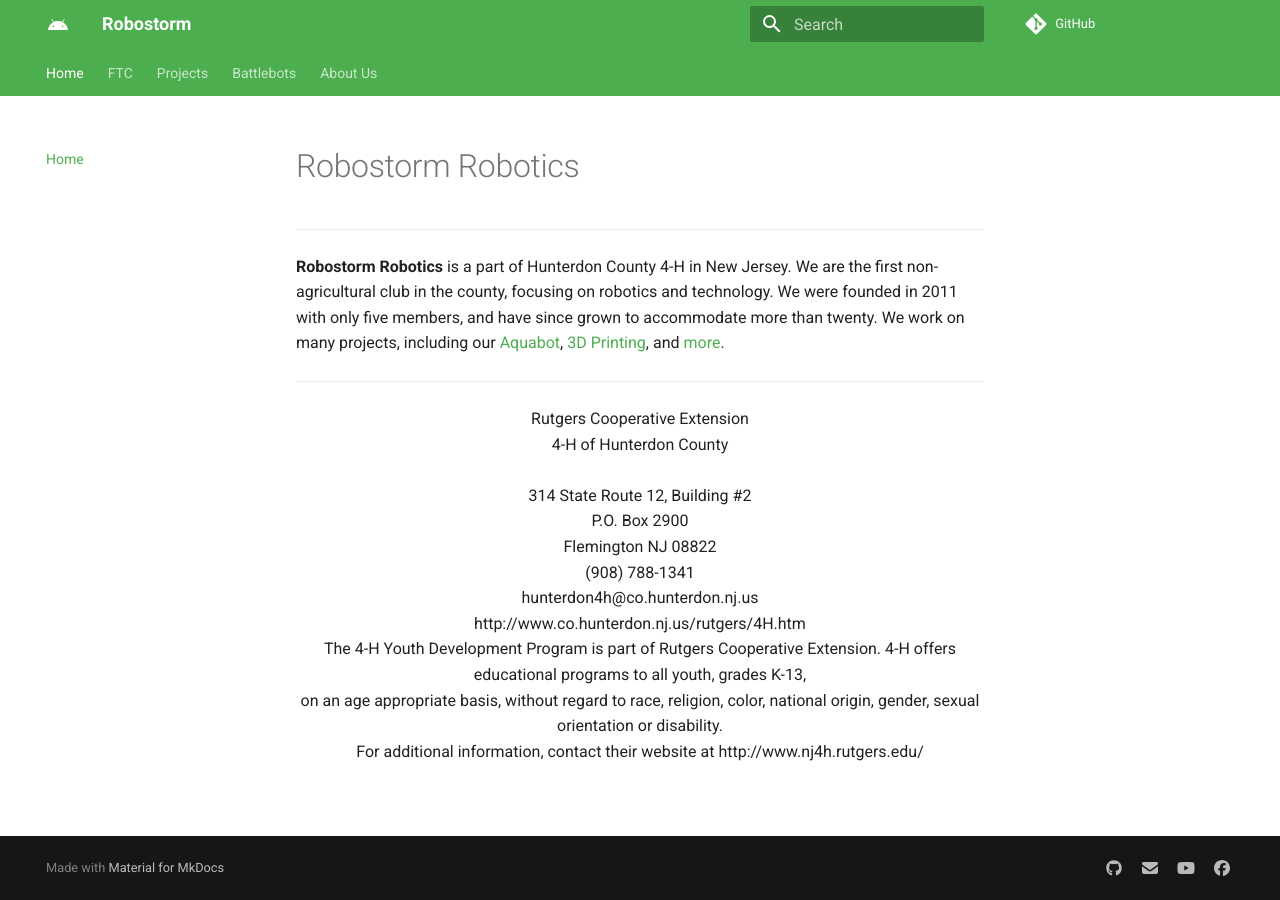
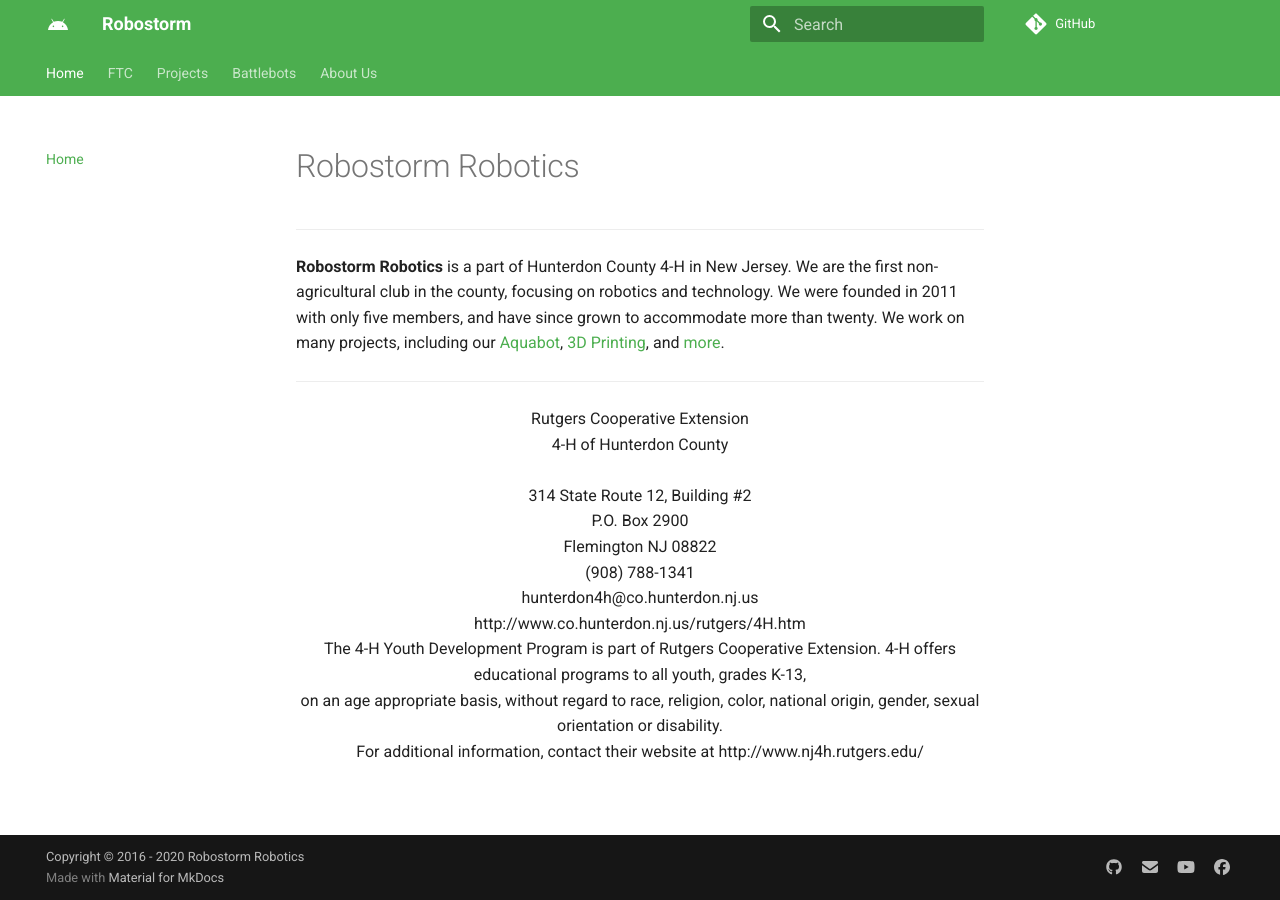
Before and after one commit to Robostorm/Website, an MkDocs documentation site: the page built from docs/index.md, in a window 1280 px wide. Built offline with MkDocs 1.6.1 and Material for MkDocs 9.7.7, drawn with Linux system fonts in a browser that asks for light colours.

Commit message:
Update mkdocs.yml

```diff
--- a/mkdocs.yml
+++ b/mkdocs.yml
@@ -8,6 +8,9 @@ site_dir: /var/www/public_html
 # Repository
 repo_name:
 repo_url: https://github.com/Robostorm
+
+# Copyright
+copyright: 'Copyright &copy; 2016 - 2020 Robostorm Robotics'
 
 # Page tree
 nav:
```
